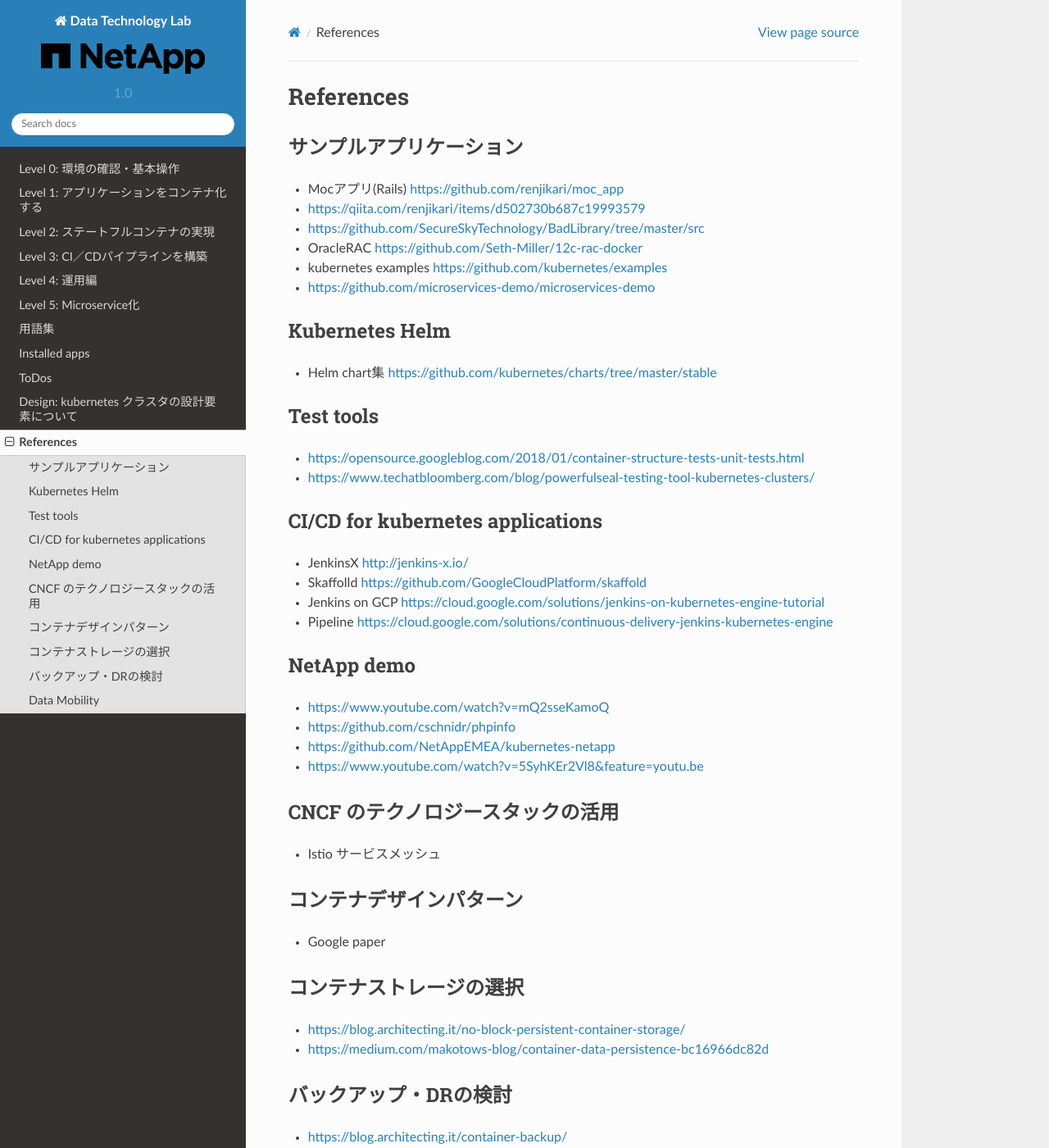
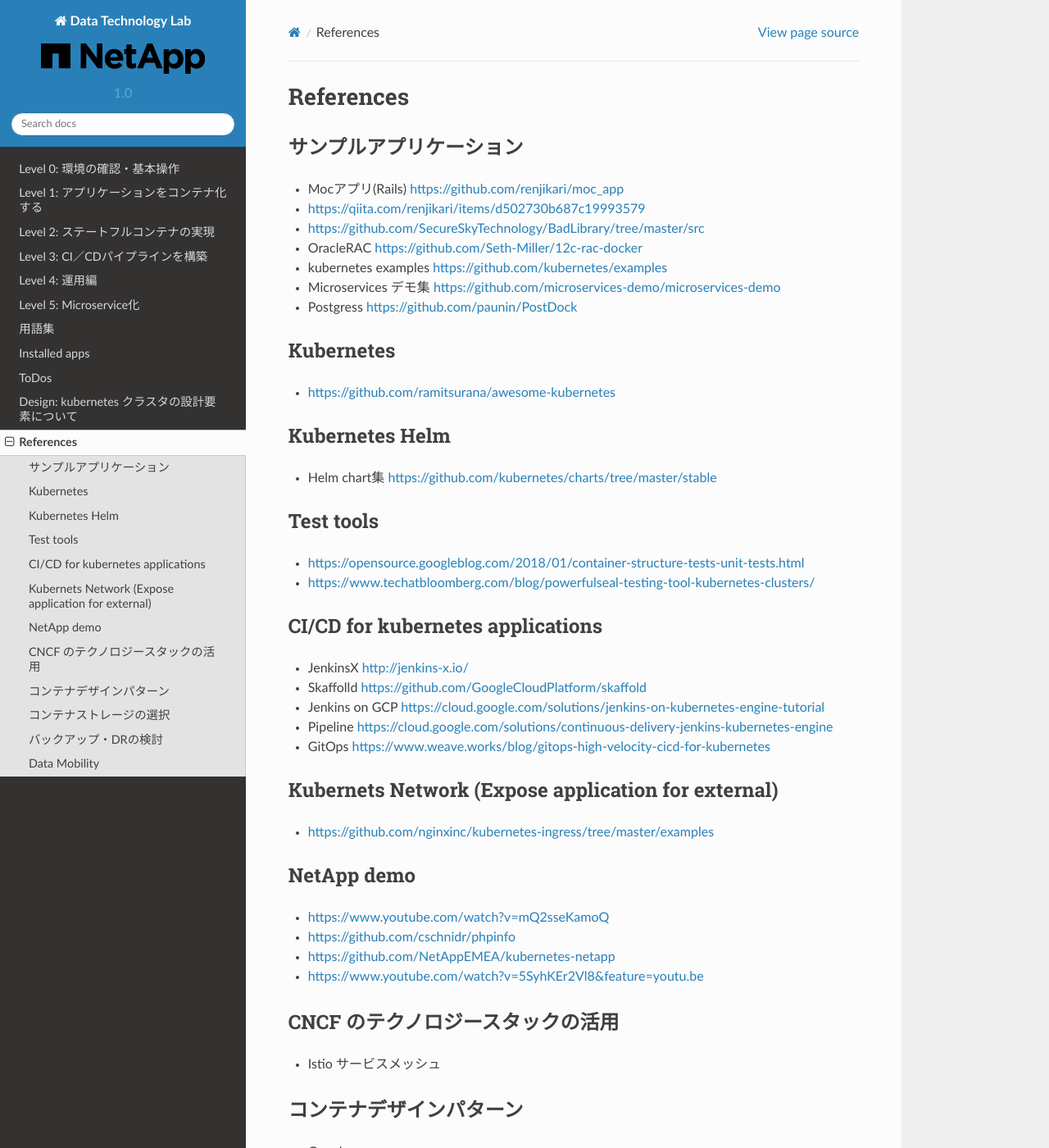
Before and after one commit to NetAppJpTechTeam/NetAppDigitalTransformationLab, a Sphinx documentation site: the page built from docs/source/others/references.rst, in a window 1280 px wide and 1400 px high. Shown: the whole window at 82% size. Built offline with Sphinx 7.4.7 and the Read the Docs theme 2.0.0, drawn with Linux system fonts in a browser that asks for light colours.

Commit message:
Add supplemental information.

```diff
--- a/docs/source/index.rst
+++ b/docs/source/index.rst
@@ -34,7 +34,7 @@
 
   * `@NetAppJPTech <https://twitter.com/NetAppJPTech>`_
 
-* Slack: TBD
+* Slack: `https://netappjptech.slack.com/messages/CA38QKQQ7`_
 
 Contents
 =============================================================
--- a/docs/source/others/references.rst
+++ b/docs/source/others/references.rst
@@ -10,7 +10,14 @@
 * https://github.com/SecureSkyTechnology/BadLibrary/tree/master/src
 * OracleRAC https://github.com/Seth-Miller/12c-rac-docker
 * kubernetes examples https://github.com/kubernetes/examples
-* https://github.com/microservices-demo/microservices-demo
+* Microservices デモ集 https://github.com/microservices-demo/microservices-demo
+* Postgress https://github.com/paunin/PostDock
+
+
+Kubernetes
+=============================================================
+
+* https://github.com/ramitsurana/awesome-kubernetes
 
 
 Kubernetes Helm
@@ -31,6 +38,12 @@
 * Skaffolld https://github.com/GoogleCloudPlatform/skaffold
 * Jenkins on GCP https://cloud.google.com/solutions/jenkins-on-kubernetes-engine-tutorial
 * Pipeline https://cloud.google.com/solutions/continuous-delivery-jenkins-kubernetes-engine
+* GitOps https://www.weave.works/blog/gitops-high-velocity-cicd-for-kubernetes
+
+Kubernets Network (Expose application for external)
+=============================================================
+
+* https://github.com/nginxinc/kubernetes-ingress/tree/master/examples
 
 NetApp demo
 =============================================================
```
Also changed, not shown: docs/source/Level4/index.rst (+15 -6 lines).
